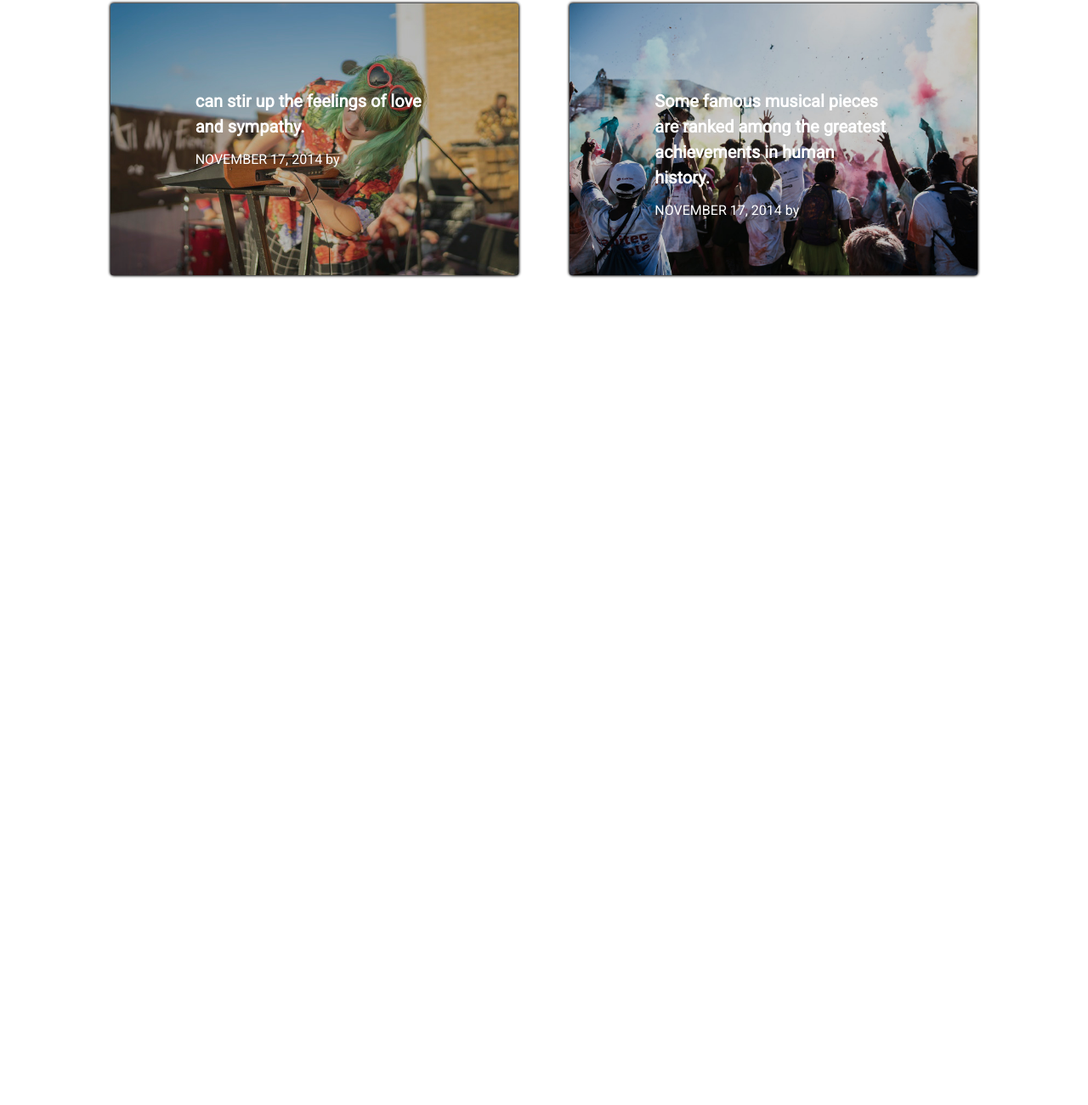
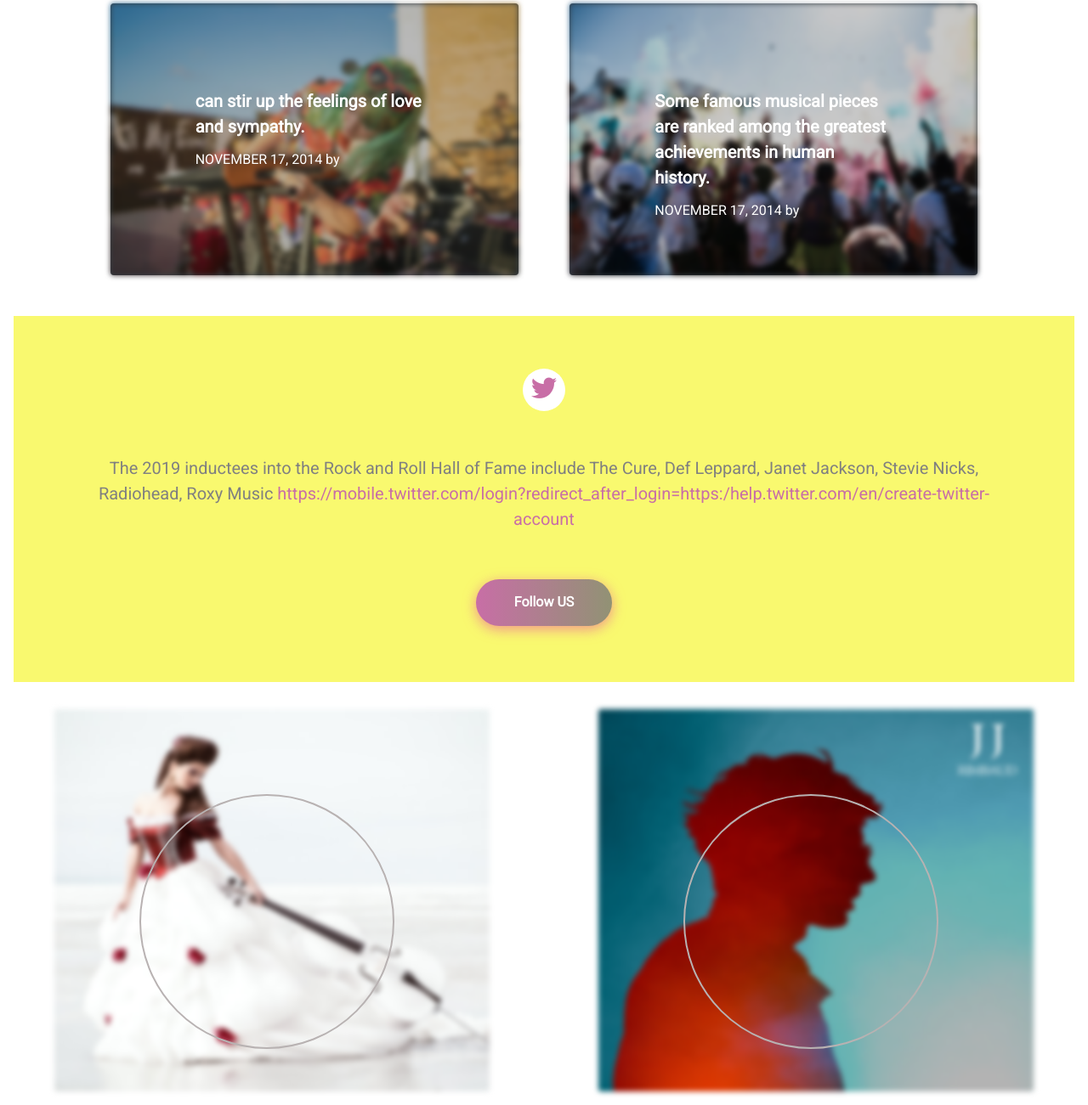
Before and after one commit to shefy123/music, a plain HTML site: page index.html in a window 1280 px wide. Shown: the part 1137-2438 px from the top of the page at 85% size. Before the commit the page ends 1493 px from the top, so only its background shows below. Drawn offline with nearby package versions, Linux system fonts and the light colour scheme.

Commit message:
Add files via upload

```diff
--- a/css/mainstyle.css
+++ b/css/mainstyle.css
@@ -37,9 +37,9 @@ h1 {
     margin: 16px;
     border: none;
     font-family: 'Roboto', sans-serif;
-    -webkit-box-shadow: 0px 0px 3px 1px rgba(0,0,0,1);
+    /* -webkit-box-shadow: 0px 0px 3px 1px rgba(0,0,0,1);
 -moz-box-shadow: 0px 0px 3px 1px rgba(0,0,0,1);
-box-shadow: 0px 0px 3px 1px rgba(0,0,0,1);
+box-shadow: 0px 0px 3px 1px rgba(0,0,0,1); */
 }
 .card-img-overlay {
     padding: 6.25em
@@ -48,10 +48,114 @@ box-shadow: 0px 0px 3px 1px rgba(0,0,0,1);
     font-size:20px;
     font-weight: bold;
 }
-.card-img-overlay:hover {
+.container .card-img-overlay:hover {
     background-color: rgba(24, 203, 219, 0.5);
     color: black;
     cursor: pointer;
     text-align: bottom;
 
 }
+/* follow us */
+.follow-us .card {
+    text-align: center;
+    background:#f9f96f;
+    border-radius: unset;
+    padding: 26px;
+    margin-left: 16px;
+    margin-right: 16px;
+}
+
+.follow-us i {
+    font-size: 30px;
+    padding: 8px;
+    margin: 16px;
+    background-color: white;
+    border-radius: 50px;
+    height: 50px;
+    width: 50px;
+    color: #c86ea6;
+}
+.follow-us  a {
+    color: #c86ea6;
+}
+.follow-us .card-text {
+    font-size: 20px;
+    padding: 20px;
+    margin: 16px;
+    color: gray;
+}
+
+/* follow button */
+
+.buttons {
+
+    text-align: center;
+}
+
+.btn-hover {
+    width: 160px;
+    font-size: 16px;
+    font-weight: 600;
+    color: #fff;
+    cursor: pointer;
+    margin: 20px;
+    height: 55px;
+    text-align:center;
+    border: none;
+    background-size: 300% 100%;
+    border-radius: 50px;
+    moz-transition: all .4s ease-in-out;
+    -o-transition: all .4s ease-in-out;
+    -webkit-transition: all .4s ease-in-out;
+    transition: all .4s ease-in-out;
+}
+
+.btn-hover:hover {
+    background-position: 100% 0;
+    moz-transition: all .4s ease-in-out;
+    -o-transition: all .4s ease-in-out;
+    -webkit-transition: all .4s ease-in-out;
+    transition: all .4s ease-in-out;
+}
+
+.btn-hover:focus {
+    outline: none;
+}
+
+.btn-hover.color-1 {
+    background-image: linear-gradient(to right, #c86ea6, #919274, #9e9f73,  #c86ea6);
+    box-shadow: 0 4px 15px 0 rgba(236, 116, 149, 0.75);
+
+}
+
+/* audio */
+.audio  {
+    display: flex;
+    justify-content: space-around;
+    flex-wrap: wrap !important;
+}
+.audio .card {
+    width: 40%;
+    text-align: center;
+}
+.audio .card-img {
+    align-items: center;
+}
+.audio .card-img{
+
+  height:450px ;
+}
+.card-img {
+    -webkit-filter: blur(3px);
+-moz-filter: blur(3px);
+-o-filter: blur(3px);
+-ms-filter: blur(3px);
+filter: blur(3px);
+}
+.audio .circle {
+    height: 300px;
+    width: 300px;
+    border-radius: 150px;
+    border: 2px solid #b8b2b2;
+
+}
--- a/css/style.css
+++ b/css/style.css
@@ -6,7 +6,7 @@ body {
 }
 
 header {
-  background-image: url('../images/bg.jpg');
+  background-image: url('../images/img1.jpg');
   background-size: cover;
   background-position: center;
   width: 100%;
--- a/index.html
+++ b/index.html
@@ -13,6 +13,9 @@
 
   <!-- animate css -->
   <link rel="stylesheet" href="https://cdnjs.cloudflare.com/ajax/libs/animate.css/3.7.0/animate.min.css">
+
+  <!-- fontowesome -->
+  <link rel="stylesheet" href="https://use.fontawesome.com/releases/v5.6.1/css/all.css" integrity="sha384-gfdkjb5BdAXd+lj+gudLWI+BXq4IuLW5IT+brZEZsLFm++aCMlF1V92rMkPaX4PP" crossorigin="anonymous">
   <!-- style sheet -->
   <link rel="stylesheet" href="css/style.css">
   <link rel="stylesheet" href="css/mainstyle.css">
@@ -99,6 +102,43 @@
   </div>
 
 
+  <!-- follow us -->
+
+ <div class="follow-us">
+    <div class="card">
+        <div class="card-body">
+            <i class="fab fa-twitter"></i>
+          <p class="card-text">The 2019 inductees into the Rock and Roll Hall of Fame include The Cure, Def Leppard, Janet Jackson, Stevie Nicks, Radiohead, Roxy Music  <a href="https://twitter.com/login?redirect_after_login=https:/help.twitter.com/en/create-twitter-account">https://mobile.twitter.com/login?redirect_after_login=https:/help.twitter.com/en/create-twitter-account</a></p>
+          <div class="buttons">
+              <button class="btn-hover color-1">Follow US</button>
+          </div>
+        </div>
+      </div>
+ </div>
+
+ <!-- video -->
+<div class="audio">
+    <div class="card ">
+        <img class="card-img" src="images/dance.jpg" alt="Card image">
+        <div class="card-img-overlay">
+           <div class="circle">
+
+           </div>
+
+        </div>
+      </div>
+      <div class="card ">
+          <img class="card-img" src="images/dance1.jpg" alt="Card image">
+          <div class="card-img-overlay">
+             <div class="circle">
+
+             </div>
+
+          </div>
+        </div>
+</div>
+
+
 
   <script src="js/index.js"></script>
   <script src="https://code.jquery.com/jquery-3.3.1.slim.min.js" integrity="sha384-q8i/X+965DzO0rT7abK41JStQIAqVgRVzpbzo5smXKp4YfRvH+8abtTE1Pi6jizo"
```
Also changed, not shown: images/dance.jpg (added), images/dance1.jpg (added), 1 other file.
